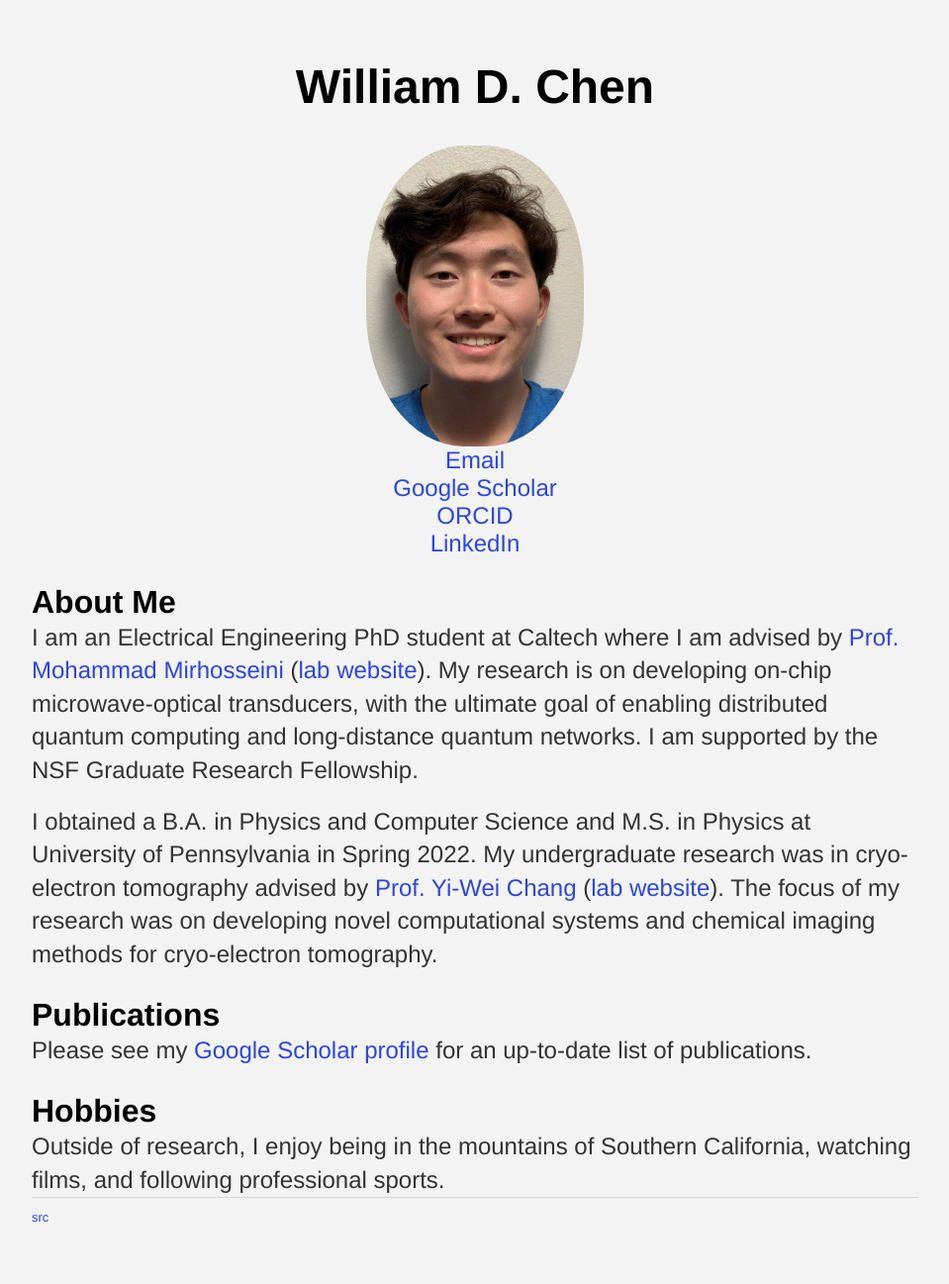
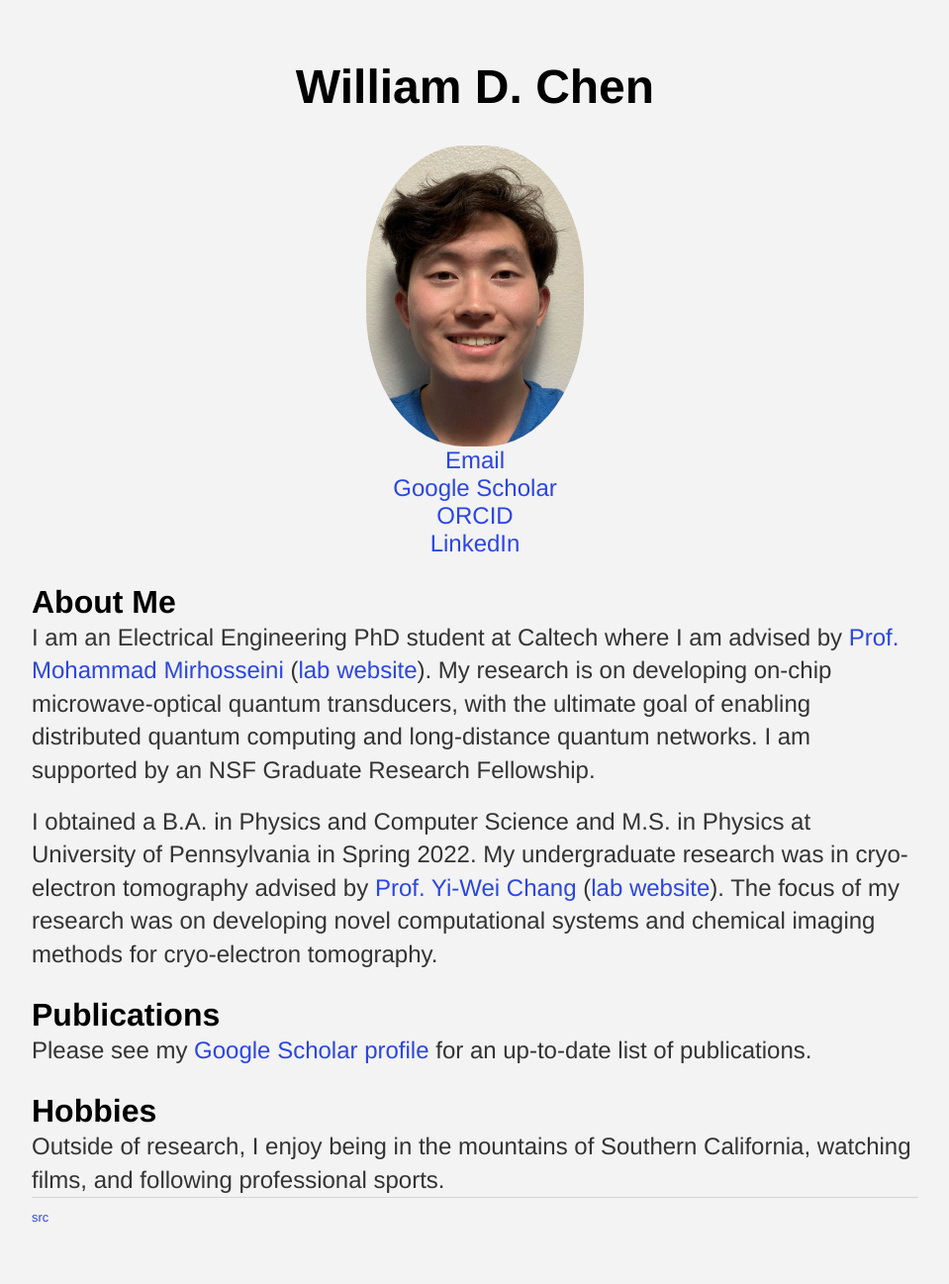
Before and after one commit to bchen00/bchen00.github.io, a Jekyll site: the page built from index.html, in a window 1280 px wide. Shown: the whole page at 99% size, without its empty margins (160-1119 px from the left). Built offline with Jekyll 4.4.1, drawn with Linux system fonts in a browser that asks for light colours.

Commit message:
updated bio

```diff
--- a/index.html
+++ b/index.html
@@ -20,7 +20,7 @@ title: William D. Chen
 	<h2>About Me</h2>
 	<p>
 		I am an Electrical Engineering PhD student at Caltech where I am advised by <a href="https://ee.caltech.edu/people/mohmir">Prof. Mohammad Mirhosseini</a> (<a href="https://qubit.caltech.edu/">lab website</a>).
-		My research is on developing on-chip microwave-optical transducers, with the ultimate goal of enabling distributed quantum computing and long-distance quantum networks. I am supported by the NSF Graduate Research Fellowship.
+		My research is on developing on-chip microwave-optical quantum transducers, with the ultimate goal of enabling distributed quantum computing and long-distance quantum networks. I am supported by an NSF Graduate Research Fellowship.
 	</p>
 	<br>
 	<p>
```
